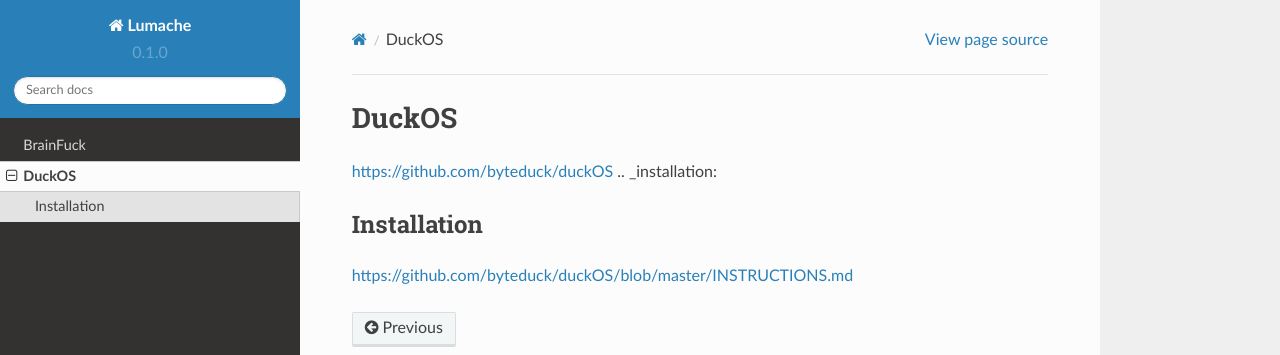
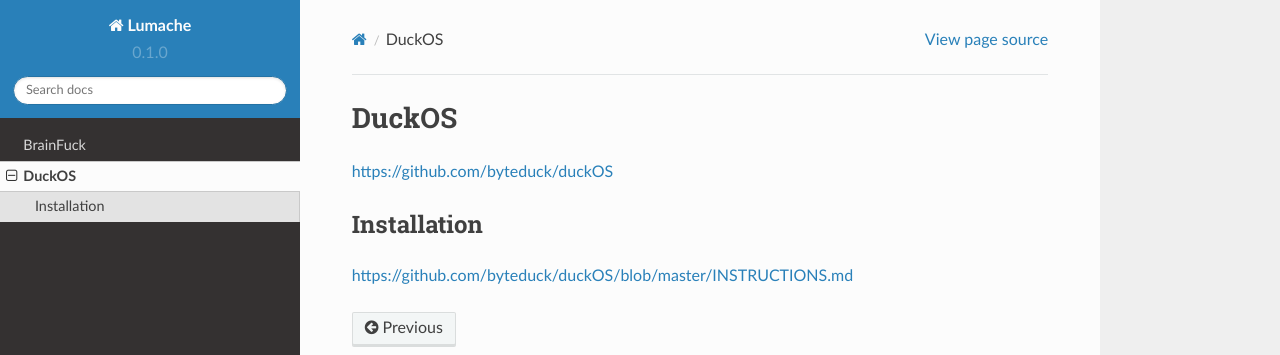
Before and after one commit to EhouarnBeriotOConnell/poc_rtd, a Sphinx documentation site: the page built from docs/source/DuckOS.rst, in a window 1280 px wide. Shown: the top 355 px of the page. Built offline with Sphinx 7.4.7 and the Read the Docs theme 2.0.0, drawn with Linux system fonts in a browser that asks for light colours.

Commit message:
correct duckos page

```diff
--- a/docs/source/DuckOS.rst
+++ b/docs/source/DuckOS.rst
@@ -1,7 +1,6 @@
 DuckOS
 =====
 https://github.com/byteduck/duckOS
-.. _installation:
 
 Installation
 ------------
```
